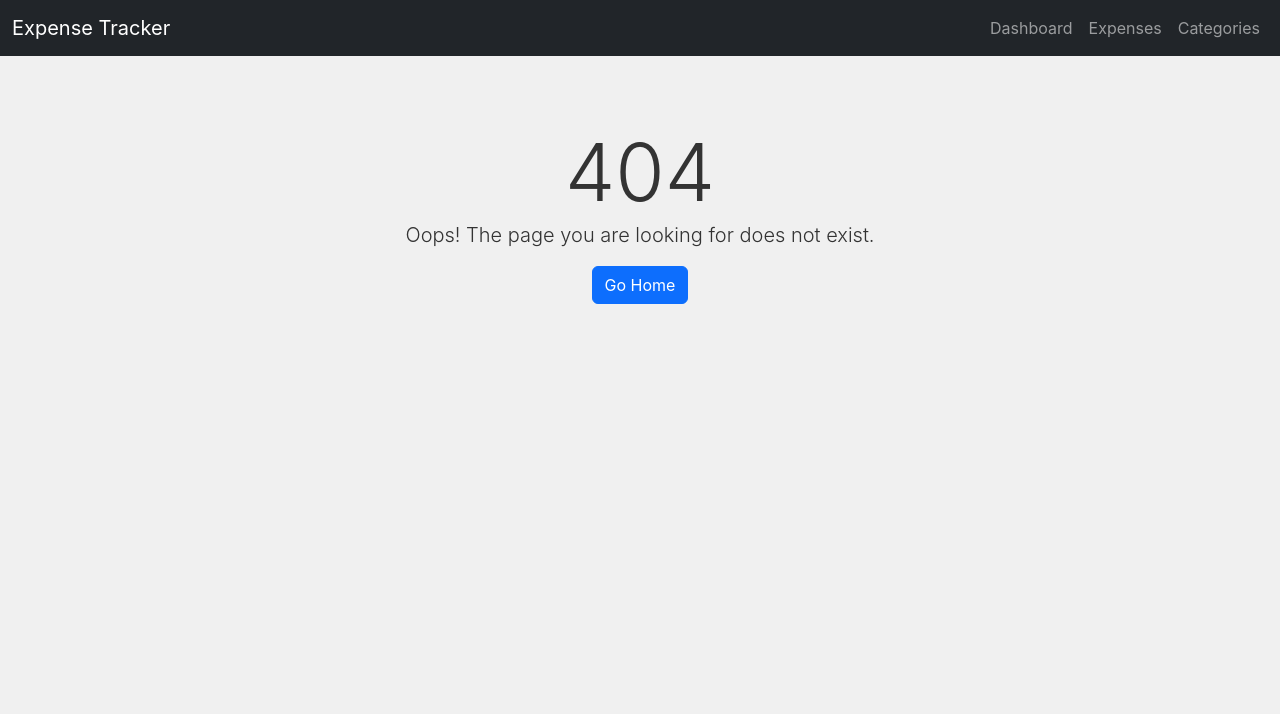
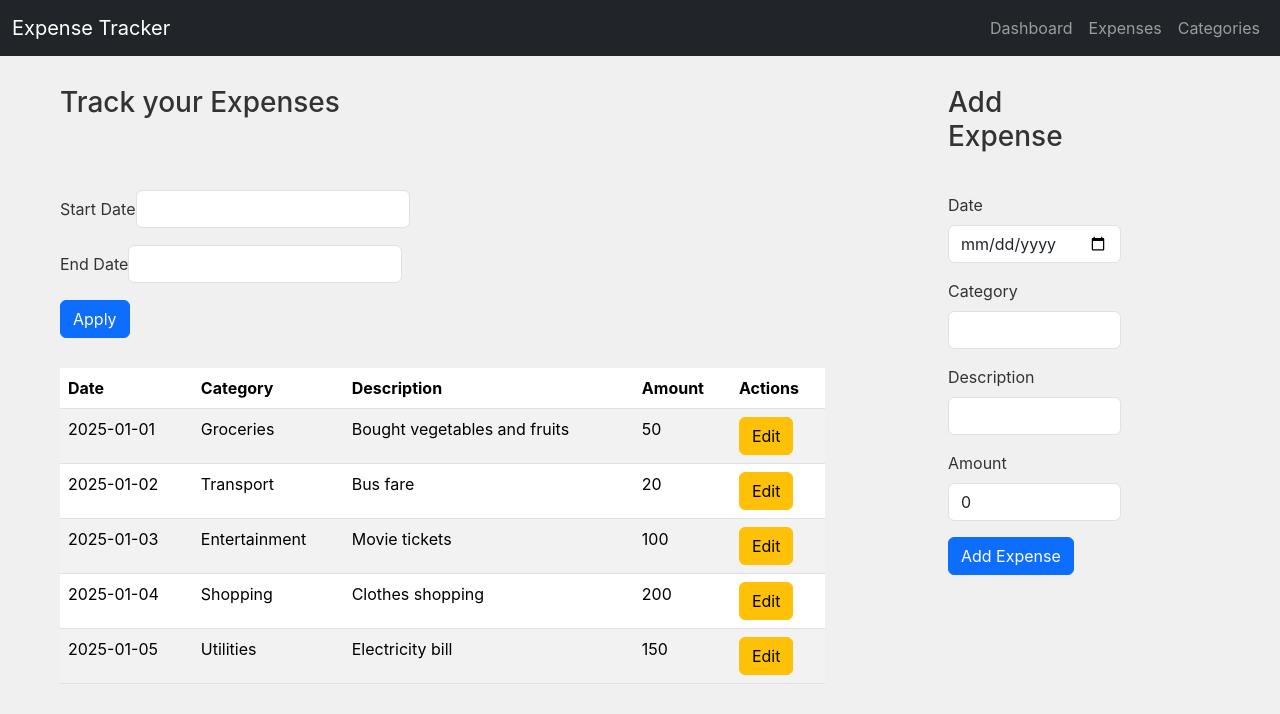
Before and after one commit to MTShubham/ai-code-challenge, a Next.js app: page /expense in a window 1280 px wide. Before the commit this address had no page. Shown: the top 714 px of the page. Built offline with nearby package versions, Linux system fonts and the light colour scheme; no server answers.

Commit message:
feat: my expense page

```diff
--- a/package.json
+++ b/package.json
@@ -16,6 +16,7 @@
     "next-auth": "^4.24.11",
     "react": "18.2.0",
     "react-chartjs-2": "^5.3.0",
+    "react-datepicker": "^7.5.0",
     "react-dom": "18.2.0",
     "react-table": "^7.8.0",
     "reactstrap": "9.1.5"
--- /dev/null
+++ b/src/components/AddExpense/index.js
@@ -0,0 +1 @@
+export {default} from './AddExpense';
--- /dev/null
+++ b/src/components/DateRangePicker/DateRangePicker.jsx
@@ -0,0 +1,50 @@
+import React, { useState } from 'react';
+import { Form, FormGroup, Label, Button } from 'reactstrap';
+import DatePicker from 'react-datepicker';
+import 'react-datepicker/dist/react-datepicker.css';
+import styles from './DateRangePicker.module.css';
+
+const DateRangePicker = ({ onDateRangeChange }) => {
+  const [startDate, setStartDate] = useState(null);
+  const [endDate, setEndDate] = useState(null);
+
+  const handleSubmit = (e) => {
+    e.preventDefault();
+    onDateRangeChange({ startDate, endDate });
+  };
+
+  return (
+    <Form onSubmit={handleSubmit} className={styles.container}>
+      <FormGroup>
+        <Label for="startDate">Start Date</Label>
+        <DatePicker
+          selected={startDate}
+          onChange={(date) => setStartDate(date)}
+          selectsStart
+          startDate={startDate}
+          endDate={endDate}
+          dateFormat="yyyy/MM/dd"
+          className="form-control"
+          id="startDate"
+        />
+      </FormGroup>
+      <FormGroup>
+        <Label for="endDate">End Date</Label>
+        <DatePicker
+          selected={endDate}
+          onChange={(date) => setEndDate(date)}
+          selectsEnd
+          startDate={startDate}
+          endDate={endDate}
+          minDate={startDate}
+          dateFormat="yyyy/MM/dd"
+          className="form-control"
+          id="endDate"
+        />
+      </FormGroup>
+      <Button type="submit" color="primary">Apply</Button>
+    </Form>
+  );
+};
+
+export default DateRangePicker;
--- /dev/null
+++ b/src/components/DateRangePicker/DateRangePicker.module.css
@@ -0,0 +1,3 @@
+.container {
+    padding: 30px 0;
+}
--- /dev/null
+++ b/src/components/DateRangePicker/index.js
@@ -0,0 +1 @@
+export { default } from './DateRangePicker';
--- /dev/null
+++ b/src/components/ListAllExpenses/ListAllExpenses.jsx
@@ -0,0 +1,49 @@
+import React from 'react';
+import { Table, Alert, Button } from 'reactstrap';
+import styles from './ListAllExpenses.module.css';
+import DateRangePicker from '../DateRangePicker/DateRangePicker';
+
+const ListAllExpenses = ({ error, expenses, onChange, onEdit }) => {
+  const onDateRangeChange = (dateRange) => {
+    onChange(dateRange);
+  };
+
+  return (
+    <>
+      <h3 className={styles.heading}>Track your Expenses</h3>
+
+      <DateRangePicker onDateRangeChange={onDateRangeChange} />
+
+      {error ? (
+        <Alert color="danger">{error}</Alert>
+      ) : (
+        <Table striped responsive>
+          <thead>
+            <tr>
+              <th>Date</th>
+              <th>Category</th>
+              <th>Description</th>
+              <th>Amount</th>
+              <th>Actions</th>
+            </tr>
+          </thead>
+          <tbody>
+            {expenses?.map((expense, index) => (
+              <tr key={index}>
+                <td>{expense?.date}</td>
+                <td>{expense?.category}</td>
+                <td>{expense?.description}</td>
+                <td>{expense?.amount}</td>
+                <td>
+                  <Button color="warning" onClick={() => onEdit(expense)}>Edit</Button>
+                </td>
+              </tr>
+            ))}
+          </tbody>
+        </Table>
+      )}
+    </>
+  );
+};
+
+export default ListAllExpenses;
--- /dev/null
+++ b/src/components/ListAllExpenses/ListAllExpenses.module.css
@@ -0,0 +1,3 @@
+.heading {
+    padding-bottom: 40px;
+}
--- /dev/null
+++ b/src/components/ListAllExpenses/index.js
@@ -0,0 +1 @@
+export { default } from './ListAllExpenses';
--- /dev/null
+++ b/src/pages/expense/expense.module.css
@@ -0,0 +1,7 @@
+.container {
+    padding: 30px 60px;
+}
+
+.listHeading {
+    padding-bottom: 40px;
+}
--- /dev/null
+++ b/src/pages/expense/index.tsx
@@ -0,0 +1,173 @@
+import React, { useState } from 'react';
+import { Row, Col, Table, Alert, Button, Form, FormGroup, Label, Input } from 'reactstrap';
+import { GetServerSideProps } from 'next';
+import styles from './expense.module.css';
+import ListAllExpenses from '../../components/ListAllExpenses';
+
+interface Expense {
+  date: string;
+  amount: number;
+  category: string;
+  description: string;
+}
+
+interface ExpensePageProps {
+  expenses: Expense[];
+  error?: string;
+}
+
+const ExpensePage: React.FC<ExpensePageProps> = ({ expenses, error }) => {
+  const [newExpense, setNewExpense] = useState<Expense>({
+    date: '',
+    amount: 0,
+    category: '',
+    description: '',
+  });
+  const [amountError, setAmountError] = useState<string | null>(null);
+
+  const handleInputChange = (e: React.ChangeEvent<HTMLInputElement>) => {
+    const { name, value } = e.target;
+    setNewExpense({ ...newExpense, [name]: value });
+
+    if (name === 'amount') {
+      const amount = parseFloat(value);
+      if (amount <= 0) {
+        setAmountError('Amount should be more than 0');
+      } else {
+        setAmountError(null);
+      }
+    }
+  };
+
+  const handleSubmit = async (e: React.FormEvent) => {
+    e.preventDefault();
+    console.log('New Expense:', newExpense);
+
+    try {
+      const response = await fetch('https://api.example.com/expenses', {
+        method: 'POST',
+        headers: {
+          'Content-Type': 'application/json',
+        },
+        body: JSON.stringify(newExpense),
+      });
+
+      if (!response.ok) {
+        throw new Error('Failed to add expense');
+      }
+
+      const result = await response.json();
+      console.log('Expense added successfully:', result);
+      // Optionally, you can update the state to reflect the new expense
+    } catch (error) {
+      console.error('Error adding expense:', error);
+    }
+  };
+
+  const isFormValid = () => {
+    return (
+      newExpense.date !== '' &&
+      newExpense.amount > 0 &&
+      newExpense.category !== '' &&
+      newExpense.description !== ''
+    );
+  };
+
+  const onChange = () => {
+
+  }
+
+  const onEdit = () => {
+
+  }
+
+  return (
+    <div className={styles.container}>
+      <Row>
+        <Col md="8">
+          <ListAllExpenses expenses={expenses} error={error} onChange={onChange} onEdit={onEdit} />
+        </Col>
+        <Col md="1"></Col>
+        <Col md="2">
+          <h3 className={styles.listHeading}>Add Expense</h3>
+          <div>
+            <Form onSubmit={handleSubmit}>
+              <FormGroup>
+                <Label for="date">Date</Label>
+                <Input
+                  type="date"
+                  name="date"
+                  id="date"
+                  value={newExpense.date}
+                  onChange={handleInputChange}
+                />
+              </FormGroup>
+              <FormGroup>
+                <Label for="category">Category</Label>
+                <Input
+                  type="text"
+                  name="category"
+                  id="category"
+                  value={newExpense.category}
+                  onChange={handleInputChange}
+                />
+              </FormGroup>
+              <FormGroup>
+                <Label for="description">Description</Label>
+                <Input
+                  type="text"
+                  name="description"
+                  id="description"
+                  value={newExpense.description}
+                  onChange={handleInputChange}
+                />
+              </FormGroup>
+              <FormGroup>
+                <Label for="amount">Amount</Label>
+                <Input
+                  type="number"
+                  name="amount"
+                  id="amount"
+                  value={newExpense.amount}
+                  onChange={handleInputChange}
+                />
+              </FormGroup>
+              <Button type="submit" color="primary" disabled={!isFormValid}>Add Expense</Button>
+            </Form>
+          </div>
+        </Col>
+      </Row>
+    </div>
+  );
+};
+
+export const getServerSideProps: GetServerSideProps = async () => {
+  try {
+    const res = await fetch('https://api.example.com/expenses?limit=5');
+    if (!res.ok) {
+      throw new Error('Failed to fetch expenses');
+    }
+    const expenses: Expense[] = await res.json();
+    return {
+      props: {
+        expenses,
+      },
+    };
+  } catch (error) {
+    return {
+      props: {
+        expenses: [
+            { date: '2025-01-01', amount: 50, category: 'Groceries', description: 'Bought vegetables and fruits' },
+            { date: '2025-01-02', amount: 20, category: 'Transport', description: 'Bus fare' },
+            { date: '2025-01-03', amount: 100, category: 'Entertainment', description: 'Movie tickets' },
+            { date: '2025-01-04', amount: 200, category: 'Shopping', description: 'Clothes shopping' },
+            { date: '2025-01-05', amount: 150, category: 'Utilities', description: 'Electricity bill' }
+          ],
+        // expenses: [],
+        // error: error.message,
+      },
+    };
+  }
+};
+
+export default ExpensePage;
```
Also changed, not shown: src/components/AddExpense/AddExpense.jsx (added, +12 -0 lines), src/components/AddExpense/AddExpense.module.css (added), 1 other file (tests, documents, lock files or other folders).
